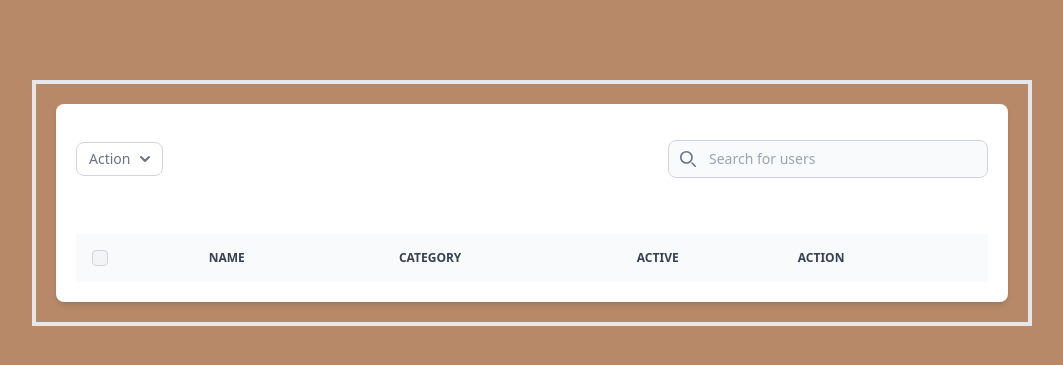
After one commit to yamkant/suitcase, a Django app: page /manage/ in a window 1280 px wide. The commit adds this page. Shown: the top 365 px of the page, without its empty margins (108-1171 px from the left). Run offline with Django 4.2, Linux system fonts and the light colour scheme; a user stored in the database is signed in; tables that the repository leaves empty hold one stand-in row (values such as "Sample post"); lists and menus that the app fills with data are empty; some libraries are stand-ins or nearby versions.

Commit message:
feat: #11 [App: products] 제품 관리 페이지에서 등록 제품 리스트 조회 기능 추가

```diff
--- a/web/apps/client/urls.py
+++ b/web/apps/client/urls.py
@@ -5,4 +5,5 @@ app_name = "client"
 
 urlpatterns = [
     path("", views.render_home, name="home"),
+    path("manage/", views.render_manage, name="manage"),
 ]
--- a/web/apps/client/views.py
+++ b/web/apps/client/views.py
@@ -4,10 +4,12 @@ from client.libs.custom_decorators import login_required
 
 from products.models import Product
 
+# TODO: 기본 필터는 묶어서 전처리로 수행되도록 수정
+
 @require_http_methods(['GET'])
 @login_required
 def render_home(request):
-    prod_list = Product.objects.filter()
+    prod_list = Product.objects.filter(user_id=request.user.id, is_deleted="N")
     # TODO: Enum to dictionary로 리팩토링
     cate_dict = {
         "UNDEFINED": 1,
@@ -29,3 +31,22 @@ def render_home(request):
     }
 
     return render(request, 'client/home.html', context)
+
+@require_http_methods(['GET'])
+@login_required
+def render_manage(request):
+    prod_list = Product.objects.filter(user_id=request.user.id, is_deleted="N")
+
+    cate_disp_dict = {
+        "UNDEFINED": 1,
+        "PANTS": 2,
+        "TOPS": 3,
+        "SHOES": 4,
+    }
+
+    context = {
+        'prod_list': prod_list,
+        'cate_disp_dict': cate_disp_dict,
+    }
+
+    return render(request, 'client/manage.html', context)
--- a/web/apps/products/models.py
+++ b/web/apps/products/models.py
@@ -10,6 +10,8 @@ class Product(BaseModel):
     is_favorite = models.CharField(default="N", max_length=1)
     is_profile = models.CharField(default="N", max_length=1)
     category = models.IntegerField(default=1)
+    is_active = models.CharField(default="Y", max_length=1)
+    is_deleted = models.CharField(default="N", max_length=1)
 
     user_id = models.ForeignKey(User, db_column="user_id", on_delete=models.PROTECT)
 
--- a/web/apps/static/src/output.css
+++ b/web/apps/static/src/output.css
@@ -1153,22 +1165,18 @@ input:checked + .toggle-bg {
   margin-top: 5rem;
 }
 
-.mb-5 {
-  margin-bottom: 1.25rem;
+.ml-2 {
+  margin-left: 0.5rem;
+}
+
+.ml-2\.5 {
+  margin-left: 0.625rem;
 }
 
 .mr-2 {
   margin-right: 0.5rem;
 }
 
-.mr-4 {
-  margin-right: 1rem;
-}
-
-.mr-3 {
-  margin-right: 0.75rem;
-}
-
 .block {
   display: block;
 }
@@ -1241,38 +1249,18 @@ input:checked + .toggle-bg {
   height: 100%;
 }
 
-.h-\[75px\] {
-  height: 75px;
-}
-
-.h-64 {
-  height: 16rem;
-}
-
-.h-72 {
-  height: 18rem;
-}
-
-.h-96 {
-  height: 24rem;
-}
-
-.h-48 {
-  height: 12rem;
-}
-
-.h-52 {
-  height: 13rem;
+.h-2 {
+  height: 0.5rem;
+}
+
+.h-2\.5 {
+  height: 0.625rem;
 }
 
 .max-h-full {
   max-height: 100%;
 }
 
-.max-h-80 {
-  max-height: 20rem;
-}
-
 .w-1\/2 {
   width: 50%;
 }
@@ -1301,44 +1293,36 @@ input:checked + .toggle-bg {
   width: 1000px;
 }
 
-.w-\[20\%\] {
-  width: 20%;
-}
-
-.w-\[300px\] {
-  width: 300px;
-}
-
 .w-full {
   width: 100%;
 }
 
-.w-\[150px\] {
-  width: 150px;
-}
-
-.w-60 {
-  width: 15rem;
+.w-2 {
+  width: 0.5rem;
+}
+
+.w-2\.5 {
+  width: 0.625rem;
+}
+
+.w-44 {
+  width: 11rem;
 }
 
 .w-80 {
   width: 20rem;
 }
 
-.w-40 {
-  width: 10rem;
-}
-
-.w-48 {
-  width: 12rem;
-}
-
 .max-w-full {
   max-width: 100%;
 }
 
 .max-w-md {
   max-width: 28rem;
+}
+
+.max-w-2xl {
+  max-width: 42rem;
 }
 
 .flex-1 {
@@ -1459,34 +1451,43 @@ input:checked + .toggle-bg {
   margin-left: calc(0.5rem * calc(1 - var(--tw-space-x-reverse)));
 }
 
+.space-x-3 > :not([hidden]) ~ :not([hidden]) {
+  --tw-space-x-reverse: 0;
+  margin-right: calc(0.75rem * var(--tw-space-x-reverse));
+  margin-left: calc(0.75rem * calc(1 - var(--tw-space-x-reverse)));
+}
+
+.space-y-2 > :not([hidden]) ~ :not([hidden]) {
+  --tw-space-y-reverse: 0;
+  margin-top: calc(0.5rem * calc(1 - var(--tw-space-y-reverse)));
+  margin-bottom: calc(0.5rem * var(--tw-space-y-reverse));
+}
+
 .space-y-6 > :not([hidden]) ~ :not([hidden]) {
   --tw-space-y-reverse: 0;
   margin-top: calc(1.5rem * calc(1 - var(--tw-space-y-reverse)));
   margin-bottom: calc(1.5rem * var(--tw-space-y-reverse));
 }
 
-.space-y-4 > :not([hidden]) ~ :not([hidden]) {
-  --tw-space-y-reverse: 0;
-  margin-top: calc(1rem * calc(1 - var(--tw-space-y-reverse)));
-  margin-bottom: calc(1rem * var(--tw-space-y-reverse));
-}
-
-.space-y-2 > :not([hidden]) ~ :not([hidden]) {
-  --tw-space-y-reverse: 0;
-  margin-top: calc(0.5rem * calc(1 - var(--tw-space-y-reverse)));
-  margin-bottom: calc(0.5rem * var(--tw-space-y-reverse));
-}
-
-.space-x-3 > :not([hidden]) ~ :not([hidden]) {
-  --tw-space-x-reverse: 0;
-  margin-right: calc(0.75rem * var(--tw-space-x-reverse));
-  margin-left: calc(0.75rem * calc(1 - var(--tw-space-x-reverse)));
+.divide-y > :not([hidden]) ~ :not([hidden]) {
+  --tw-divide-y-reverse: 0;
+  border-top-width: calc(1px * calc(1 - var(--tw-divide-y-reverse)));
+  border-bottom-width: calc(1px * var(--tw-divide-y-reverse));
+}
+
+.divide-gray-100 > :not([hidden]) ~ :not([hidden]) {
+  --tw-divide-opacity: 1;
+  border-color: rgb(243 244 246 / var(--tw-divide-opacity));
 }
 
 .overflow-hidden {
   overflow: hidden;
 }
 
+.overflow-x-auto {
+  overflow-x: auto;
+}
+
 .overflow-y-auto {
   overflow-y: auto;
 }
@@ -1495,12 +1496,20 @@ input:checked + .toggle-bg {
   overflow-x: hidden;
 }
 
+.whitespace-nowrap {
+  white-space: nowrap;
+}
+
 .rounded-full {
   border-radius: 9999px;
 }
 
 .rounded-lg {
   border-radius: 0.5rem;
+}
+
+.rounded {
+  border-radius: 0.25rem;
 }
 
 .rounded-b {
@@ -1588,6 +1597,11 @@ input:checked + .toggle-bg {
   background-color: rgb(229 231 235 / var(--tw-bg-opacity));
 }
 
+.bg-gray-50 {
+  --tw-bg-opacity: 1;
+  background-color: rgb(249 250 251 / var(--tw-bg-opacity));
+}
+
 .bg-gray-800 {
   --tw-bg-opacity: 1;
   background-color: rgb(31 41 55 / var(--tw-bg-opacity));
@@ -1615,19 +1629,14 @@ input:checked + .toggle-bg {
   background-color: rgb(255 255 255 / 0.5);
 }
 
-.bg-gray-50 {
-  --tw-bg-opacity: 1;
-  background-color: rgb(249 250 251 / var(--tw-bg-opacity));
-}
-
-.bg-\[\#3b5998\] {
-  --tw-bg-opacity: 1;
-  background-color: rgb(59 89 152 / var(--tw-bg-opacity));
-}
-
-.bg-blue-600 {
-  --tw-bg-opacity: 1;
-  background-color: rgb(28 100 242 / var(--tw-bg-opacity));
+.bg-green-500 {
+  --tw-bg-opacity: 1;
+  background-color: rgb(14 159 110 / var(--tw-bg-opacity));
+}
+
+.bg-red-500 {
+  --tw-bg-opacity: 1;
+  background-color: rgb(240 82 82 / var(--tw-bg-opacity));
 }
 
 .bg-opacity-50 {
@@ -1663,60 +1677,99 @@ input:checked + .toggle-bg {
   padding-right: 0.5rem;
 }
 
+.px-5 {
+  padding-left: 1.25rem;
+  padding-right: 1.25rem;
+}
+
+.py-2 {
+  padding-top: 0.5rem;
+  padding-bottom: 0.5rem;
+}
+
+.py-2\.5 {
+  padding-top: 0.625rem;
+  padding-bottom: 0.625rem;
+}
+
+.py-3 {
+  padding-top: 0.75rem;
+  padding-bottom: 0.75rem;
+}
+
+.py-5 {
+  padding-top: 1.25rem;
+  padding-bottom: 1.25rem;
+}
+
+.px-3 {
+  padding-left: 0.75rem;
+  padding-right: 0.75rem;
+}
+
 .px-4 {
   padding-left: 1rem;
   padding-right: 1rem;
 }
 
-.px-5 {
-  padding-left: 1.25rem;
-  padding-right: 1.25rem;
-}
-
-.py-2 {
-  padding-top: 0.5rem;
-  padding-bottom: 0.5rem;
-}
-
-.py-2\.5 {
-  padding-top: 0.625rem;
-  padding-bottom: 0.625rem;
-}
-
-.py-3 {
-  padding-top: 0.75rem;
-  padding-bottom: 0.75rem;
-}
-
-.px-1 {
-  padding-left: 0.25rem;
-  padding-right: 0.25rem;
-}
-
-.px-0 {
-  padding-left: 0px;
-  padding-right: 0px;
-}
-
-.py-5 {
-  padding-top: 1.25rem;
-  padding-bottom: 1.25rem;
+.px-6 {
+  padding-left: 1.5rem;
+  padding-right: 1.5rem;
+}
+
+.py-1 {
+  padding-top: 0.25rem;
+  padding-bottom: 0.25rem;
+}
+
+.py-1\.5 {
+  padding-top: 0.375rem;
+  padding-bottom: 0.375rem;
+}
+
+.py-4 {
+  padding-top: 1rem;
+  padding-bottom: 1rem;
+}
+
+.pl-10 {
+  padding-left: 2.5rem;
+}
+
+.pl-3 {
+  padding-left: 0.75rem;
 }
 
 .pt-2 {
   padding-top: 0.5rem;
 }
 
-.pl-10 {
-  padding-left: 2.5rem;
-}
-
-.pl-3 {
-  padding-left: 0.75rem;
+.text-left {
+  text-align: left;
 }
 
 .text-center {
   text-align: center;
+}
+
+.text-lg {
+  font-size: 1.125rem;
+  line-height: 1.75rem;
+}
+
+.text-sm {
+  font-size: 0.875rem;
+  line-height: 1.25rem;
+}
+
+.text-xl {
+  font-size: 1.25rem;
+  line-height: 1.75rem;
+}
+
+.text-xs {
+  font-size: 0.75rem;
+  line-height: 1rem;
 }
 
 .text-base {
@@ -1724,26 +1777,6 @@ input:checked + .toggle-bg {
   line-height: 1.5rem;
 }
 
-.text-lg {
-  font-size: 1.125rem;
-  line-height: 1.75rem;
-}
-
-.text-sm {
-  font-size: 0.875rem;
-  line-height: 1.25rem;
-}
-
-.text-xl {
-  font-size: 1.25rem;
-  line-height: 1.75rem;
-}
-
-.text-xs {
-  font-size: 0.75rem;
-  line-height: 1rem;
-}
-
 .font-medium {
   font-weight: 500;
 }
@@ -1752,6 +1785,14 @@ input:checked + .toggle-bg {
   font-weight: 600;
 }
 
+.font-normal {
+  font-weight: 400;
+}
+
+.uppercase {
+  text-transform: uppercase;
+}
+
 .leading-6 {
   line-height: 1.5rem;
 }
@@ -1789,9 +1831,9 @@ input:checked + .toggle-bg {
   color: rgb(255 255 255 / var(--tw-text-opacity));
 }
 
-.text-black {
+.text-gray-700 {
   --tw-text-opacity: 1;
-  color: rgb(0 0 0 / var(--tw-text-opacity));
+  color: rgb(55 65 81 / var(--tw-text-opacity));
 }
 
 .opacity-0 {
@@ -1811,6 +1853,18 @@ input:checked + .toggle-bg {
 .shadow-lg {
   --tw-shadow: 0 10px 15px -3px rgb(0 0 0 / 0.1), 0 4px 6px -4px rgb(0 0 0 / 0.1);
   --tw-shadow-colored: 0 10px 15px -3px var(--tw-shadow-color), 0 4px 6px -4px var(--tw-shadow-color);
+  box-shadow: var(--tw-ring-offset-shadow, 0 0 #0000), var(--tw-ring-shadow, 0 0 #0000), var(--tw-shadow);
+}
+
+.shadow-md {
+  --tw-shadow: 0 4px 6px -1px rgb(0 0 0 / 0.1), 0 2px 4px -2px rgb(0 0 0 / 0.1);
+  --tw-shadow-colored: 0 4px 6px -1px var(--tw-shadow-color), 0 2px 4px -2px var(--tw-shadow-color);
+  box-shadow: var(--tw-ring-offset-shadow, 0 0 #0000), var(--tw-ring-shadow, 0 0 #0000), var(--tw-shadow);
+}
+
+.shadow-sm {
+  --tw-shadow: 0 1px 2px 0 rgb(0 0 0 / 0.05);
+  --tw-shadow-colored: 0 1px 2px 0 var(--tw-shadow-color);
   box-shadow: var(--tw-ring-offset-shadow, 0 0 #0000), var(--tw-ring-shadow, 0 0 #0000), var(--tw-shadow);
 }
 
@@ -2213,6 +2316,16 @@ form.login-form > ul > li > input {
 
 :is(.dark .group:focus .dark\:group-focus\:ring-gray-800\/70) {
   --tw-ring-color: rgb(31 41 55 / 0.7);
+}
+
+@media (min-width: 640px) {
+  .sm\:col-span-3 {
+    grid-column: span 3 / span 3;
+  }
+
+  .sm\:rounded-lg {
+    border-radius: 0.5rem;
+  }
 }
 
 @media (min-width: 768px) {
--- a/web/apps/templates/client/home.html
+++ b/web/apps/templates/client/home.html
@@ -21,6 +21,7 @@
         <button
             type="button"
             class="text-black bg-white hover:bg-white/90 focus:ring-4 focus:outline-none focus:ring-[#3b5998]/50 font-medium rounded-lg px-5 py-2.5 text-center inline-flex items-center"
+            onclick="location.href=`{% url 'client:manage' %}`"
         >
             <svg xmlns="http://www.w3.org/2000/svg" width="20" height="16" viewBox="0 0 20 16" fill="none" class="mr-3 ">
                 <path d="M19 0H1C0.447715 0 0 0.447715 0 1V3C0 3.55228 0.447715 4 1 4H19C19.5523 4 20 3.55228 20 3V1C20 0.447715 19.5523 0 19 0Z" fill="#2F2F38"/>
--- /dev/null
+++ b/web/apps/templates/client/manage.html
@@ -0,0 +1,173 @@
+{% extends 'base.html' %}
+{% load static %}
+
+{% block content %}
+
+<div class="w-full flex flex-col p-5">
+    <div class="relative overflow-x-auto shadow-md sm:rounded-lg">
+        <div class="bg-white p-5">
+            <div class="flex items-center justify-between py-4 dark:bg-gray-800">
+                <div>
+                    <button id="dropdownActionButton" data-dropdown-toggle="dropdownAction" class="inline-flex items-center text-gray-500 bg-white border border-gray-300 focus:outline-none hover:bg-gray-100 focus:ring-4 focus:ring-gray-200 font-medium rounded-lg text-sm px-3 py-1.5 dark:bg-gray-800 dark:text-gray-400 dark:border-gray-600 dark:hover:bg-gray-700 dark:hover:border-gray-600 dark:focus:ring-gray-700" type="button">
+                        <span class="sr-only">Action button</span>
+                        Action
+                        <svg class="w-2.5 h-2.5 ml-2.5" aria-hidden="true" xmlns="http://www.w3.org/2000/svg" fill="none" viewBox="0 0 10 6">
+                            <path stroke="currentColor" stroke-linecap="round" stroke-linejoin="round" stroke-width="2" d="m1 1 4 4 4-4"/>
+                        </svg>
+                    </button>
+                    <!-- Dropdown menu -->
+                    <div id="dropdownAction" class="z-10 hidden bg-white divide-y divide-gray-100 rounded-lg shadow w-44 dark:bg-gray-700 dark:divide-gray-600">
+                        <ul class="py-1 text-sm text-gray-700 dark:text-gray-200" aria-labelledby="dropdownActionButton">
+                            <li>
+                                <a href="#" class="block px-4 py-2 hover:bg-gray-100 dark:hover:bg-gray-600 dark:hover:text-white">Activate products</a>
+                            </li>
+                            <li>
+                                <a href="#" class="block px-4 py-2 hover:bg-gray-100 dark:hover:bg-gray-600 dark:hover:text-white">Deactivate products</a>
+                            </li>
+                            <li>
+                                <a href="#" class="block px-4 py-2 hover:bg-gray-100 dark:hover:bg-gray-600 dark:hover:text-white">Delete products</a>
+                            </li>
+                        </ul>
+                    </div>
+                </div>
+                <label for="table-search" class="sr-only">Search</label>
+                <div class="relative">
+                    <div class="absolute inset-y-0 left-0 flex items-center pl-3 pointer-events-none">
+                        <svg class="w-4 h-4 text-gray-500 dark:text-gray-400" aria-hidden="true" xmlns="http://www.w3.org/2000/svg" fill="none" viewBox="0 0 20 20">
+                            <path stroke="currentColor" stroke-linecap="round" stroke-linejoin="round" stroke-width="2" d="m19 19-4-4m0-7A7 7 0 1 1 1 8a7 7 0 0 1 14 0Z"/>
+                        </svg>
+                    </div>
+                    <input type="text" id="table-search-users" class="block p-2 pl-10 text-sm text-gray-900 border border-gray-300 rounded-lg w-80 bg-gray-50 focus:ring-blue-500 focus:border-blue-500 dark:bg-gray-700 dark:border-gray-600 dark:placeholder-gray-400 dark:text-white dark:focus:ring-blue-500 dark:focus:border-blue-500" placeholder="Search for users">
+                </div>
+            </div>
+        </div>
+        <div class="p-5 bg-white">
+            <table class="w-full text-sm text-left text-gray-500 dark:text-gray-400">
+                <thead class="text-xs text-gray-700 uppercase bg-gray-50 dark:bg-gray-700 dark:text-gray-400">
+                    <tr>
+                        <th scope="col" class="p-4">
+                            <div class="flex items-center">
+                                <input id="checkbox-all-search" type="checkbox" class="w-4 h-4 text-blue-600 bg-gray-100 border-gray-300 rounded focus:ring-blue-500 dark:focus:ring-blue-600 dark:ring-offset-gray-800 dark:focus:ring-offset-gray-800 focus:ring-2 dark:bg-gray-700 dark:border-gray-600">
+                                <label for="checkbox-all-search" class="sr-only">checkbox</label>
+                            </div>
+                        </th>
+                        <th scope="col" class="px-6 py-3">
+                            Name
+                        </th>
+                        <th scope="col" class="px-6 py-3">
+                            Category
+                        </th>
+                        <th scope="col" class="px-3 py-3">
+                            Active
+                        </th>
+                        <th scope="col" class="px-6 py-3">
+                            Action
+                        </th>
+                    </tr>
+                </thead>
+                <tbody class="text-xs md:text-sm ">
+                    {% for prod in prod_list %}
+                    <tr class="bg-white border-b dark:bg-gray-800 dark:border-gray-700 hover:bg-gray-50 dark:hover:bg-gray-600">
+                        <td class="w-4 p-4">
+                            <div class="flex items-center">
+                                <input id="checkbox-table-search-1" type="checkbox" class="w-4 h-4 text-blue-600 bg-gray-100 border-gray-300 rounded focus:ring-blue-500 dark:focus:ring-blue-600 dark:ring-offset-gray-800 dark:focus:ring-offset-gray-800 focus:ring-2 dark:bg-gray-700 dark:border-gray-600">
+                                <label for="checkbox-table-search-1" class="sr-only">checkbox</label>
+                            </div>
+                        </td>
+                        <th scope="row" class="flex items-center px-6 py-4 text-gray-900 whitespace-nowrap dark:text-white">
+                            <img class="w-10 h-10 rounded-full" src="{{prod.saved_image_url}}" alt="Jese image">
+                            <div class="pl-3">
+                                <div class="font-semibold">{{prod.name}}</div>
+                                <div class="font-normal text-gray-500">neil.sims@flowbite.com</div>
+                            </div>
+                        </th>
+                        <td class="px-3 py-4 items-center">
+                            {% for key, value in cate_disp_dict.items %}
+                                {% if value == prod.category %}
+                                    {{key}}
+                                {% endif %}
+                            {% endfor %}
+                        </td>
+                        <td class="px-3 py-4">
+                            <div class="flex items-center">
+                                {% if prod.is_active == 'Y' %}
+                                    <div class="h-2.5 w-2.5 rounded-full bg-green-500"></div>
+                                {% else %}
+                                    <div class="h-2.5 w-2.5 rounded-full bg-red-500"></div>
+                                {% endif %}
+                            </div>
+                        </td>
+                        <td class="px-6 py-4">
+                            <!-- Modal toggle -->
+                            <a href="#" type="button" data-modal-target="editProductModal" data-modal-show="editProductModal" class="font-medium text-blue-600 dark:text-blue-500 hover:underline">Edit</a>
+                        </td>
+                    </tr>
+                    {% endfor %}
+                </tbody>
+            </table>
+
+        </div>
+        <!-- Edit product modal -->
+        <div id="editProductModal" tabindex="-1" aria-hidden="true" class="fixed top-0 left-0 right-0 z-50 items-center justify-center hidden w-full p-4 overflow-x-hidden overflow-y-auto md:inset-0 h-[calc(100%-1rem)] max-h-full">
+            <div class="relative w-full max-w-2xl max-h-full">
+                <!-- Modal content -->
+                <form action="#" class="relative bg-white rounded-lg shadow dark:bg-gray-700">
+                    <!-- Modal header -->
+                    <div class="flex items-start justify-between p-4 border-b rounded-t dark:border-gray-600">
+                        <h3 class="text-xl font-semibold text-gray-900 dark:text-white">
+                            Edit product
+                        </h3>
+                        <button type="button" class="text-gray-400 bg-transparent hover:bg-gray-200 hover:text-gray-900 rounded-lg text-sm w-8 h-8 ml-auto inline-flex justify-center items-center dark:hover:bg-gray-600 dark:hover:text-white" data-modal-hide="editProductModal">
+                        <svg class="w-3 h-3" aria-hidden="true" xmlns="http://www.w3.org/2000/svg" fill="none" viewBox="0 0 14 14">
+                            <path stroke="currentColor" stroke-linecap="round" stroke-linejoin="round" stroke-width="2" d="m1 1 6 6m0 0 6 6M7 7l6-6M7 7l-6 6"/>
+                        </svg>
+                        <span class="sr-only">Close modal</span>
+                    </button>
+                    </div>
+                    <!-- Modal body -->
+                    <div class="p-6 space-y-6">
+                        <div class="grid grid-cols-6 gap-6">
+                            <div class="col-span-6 sm:col-span-3">
+                                <label for="first-name" class="block mb-2 text-sm font-medium text-gray-900 dark:text-white">First Name</label>
+                                <input type="text" name="first-name" id="first-name" class="shadow-sm bg-gray-50 border border-gray-300 text-gray-900 text-sm rounded-lg focus:ring-blue-600 focus:border-blue-600 block w-full p-2.5 dark:bg-gray-600 dark:border-gray-500 dark:placeholder-gray-400 dark:text-white dark:focus:ring-blue-500 dark:focus:border-blue-500" placeholder="Bonnie" required="">
+                            </div>
+                            <div class="col-span-6 sm:col-span-3">
+                                <label for="last-name" class="block mb-2 text-sm font-medium text-gray-900 dark:text-white">Last Name</label>
+                                <input type="text" name="last-name" id="last-name" class="shadow-sm bg-gray-50 border border-gray-300 text-gray-900 text-sm rounded-lg focus:ring-blue-600 focus:border-blue-600 block w-full p-2.5 dark:bg-gray-600 dark:border-gray-500 dark:placeholder-gray-400 dark:text-white dark:focus:ring-blue-500 dark:focus:border-blue-500" placeholder="Green" required="">
+                            </div>
+                            <div class="col-span-6 sm:col-span-3">
+                                <label for="email" class="block mb-2 text-sm font-medium text-gray-900 dark:text-white">Email</label>
+                                <input type="email" name="email" id="email" class="shadow-sm bg-gray-50 border border-gray-300 text-gray-900 text-sm rounded-lg focus:ring-blue-600 focus:border-blue-600 block w-full p-2.5 dark:bg-gray-600 dark:border-gray-500 dark:placeholder-gray-400 dark:text-white dark:focus:ring-blue-500 dark:focus:border-blue-500" placeholder="example@company.com" required="">
+                            </div>
+                            <div class="col-span-6 sm:col-span-3">
+                                <label for="phone-number" class="block mb-2 text-sm font-medium text-gray-900 dark:text-white">Phone Number</label>
+                                <input type="number" name="phone-number" id="phone-number" class="shadow-sm bg-gray-50 border border-gray-300 text-gray-900 text-sm rounded-lg focus:ring-blue-600 focus:border-blue-600 block w-full p-2.5 dark:bg-gray-600 dark:border-gray-500 dark:placeholder-gray-400 dark:text-white dark:focus:ring-blue-500 dark:focus:border-blue-500" placeholder="e.g. +(12)3456 789" required="">
+                            </div>
+                            <div class="col-span-6 sm:col-span-3">
+                                <label for="department" class="block mb-2 text-sm font-medium text-gray-900 dark:text-white">Department</label>
+                                <input type="text" name="department" id="department" class="shadow-sm bg-gray-50 border border-gray-300 text-gray-900 text-sm rounded-lg focus:ring-blue-600 focus:border-blue-600 block w-full p-2.5 dark:bg-gray-600 dark:border-gray-500 dark:placeholder-gray-400 dark:text-white dark:focus:ring-blue-500 dark:focus:border-blue-500" placeholder="Development" required="">
+                            </div>
+                            <div class="col-span-6 sm:col-span-3">
+                                <label for="company" class="block mb-2 text-sm font-medium text-gray-900 dark:text-white">Company</label>
+                                <input type="number" name="company" id="company" class="shadow-sm bg-gray-50 border border-gray-300 text-gray-900 text-sm rounded-lg focus:ring-blue-600 focus:border-blue-600 block w-full p-2.5 dark:bg-gray-600 dark:border-gray-500 dark:placeholder-gray-400 dark:text-white dark:focus:ring-blue-500 dark:focus:border-blue-500" placeholder="123456" required="">
+                            </div>
+                            <div class="col-span-6 sm:col-span-3">
+                                <label for="current-password" class="block mb-2 text-sm font-medium text-gray-900 dark:text-white">Current Password</label>
+                                <input type="password" name="current-password" id="current-password" class="shadow-sm bg-gray-50 border border-gray-300 text-gray-900 text-sm rounded-lg focus:ring-blue-600 focus:border-blue-600 block w-full p-2.5 dark:bg-gray-600 dark:border-gray-500 dark:placeholder-gray-400 dark:text-white dark:focus:ring-blue-500 dark:focus:border-blue-500" placeholder="••••••••" required="">
+                            </div>
+                            <div class="col-span-6 sm:col-span-3">
+                                <label for="new-password" class="block mb-2 text-sm font-medium text-gray-900 dark:text-white">New Password</label>
+                                <input type="password" name="new-password" id="new-password" class="shadow-sm bg-gray-50 border border-gray-300 text-gray-900 text-sm rounded-lg focus:ring-blue-600 focus:border-blue-600 block w-full p-2.5 dark:bg-gray-600 dark:border-gray-500 dark:placeholder-gray-400 dark:text-white dark:focus:ring-blue-500 dark:focus:border-blue-500" placeholder="••••••••" required="">
+                            </div>
+                        </div>
+                    </div>
+                    <!-- Modal footer -->
+                    <div class="flex items-center p-6 space-x-2 border-t border-gray-200 rounded-b dark:border-gray-600">
+                        <button type="submit" class="text-white bg-blue-700 hover:bg-blue-800 focus:ring-4 focus:outline-none focus:ring-blue-300 font-medium rounded-lg text-sm px-5 py-2.5 text-center dark:bg-blue-600 dark:hover:bg-blue-700 dark:focus:ring-blue-800">Save all</button>
+                    </div>
+                </form>
+            </div>
+        </div>
+    </div>
+</div>
+{% endblock content %}
```
Also changed, not shown: other parts of web/apps/static/src/output.css (+106 -92 lines), web/apps/products/migrations/0006_product_is_active.py (added), web/apps/products/migrations/0007_product_is_deleted.py (added).
